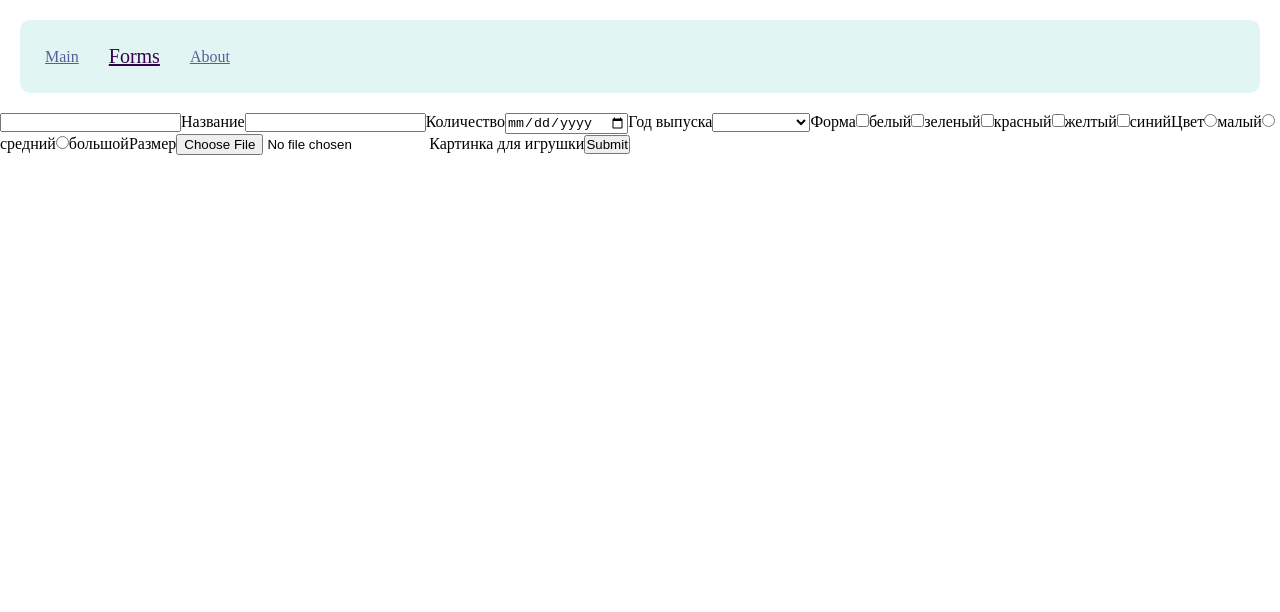
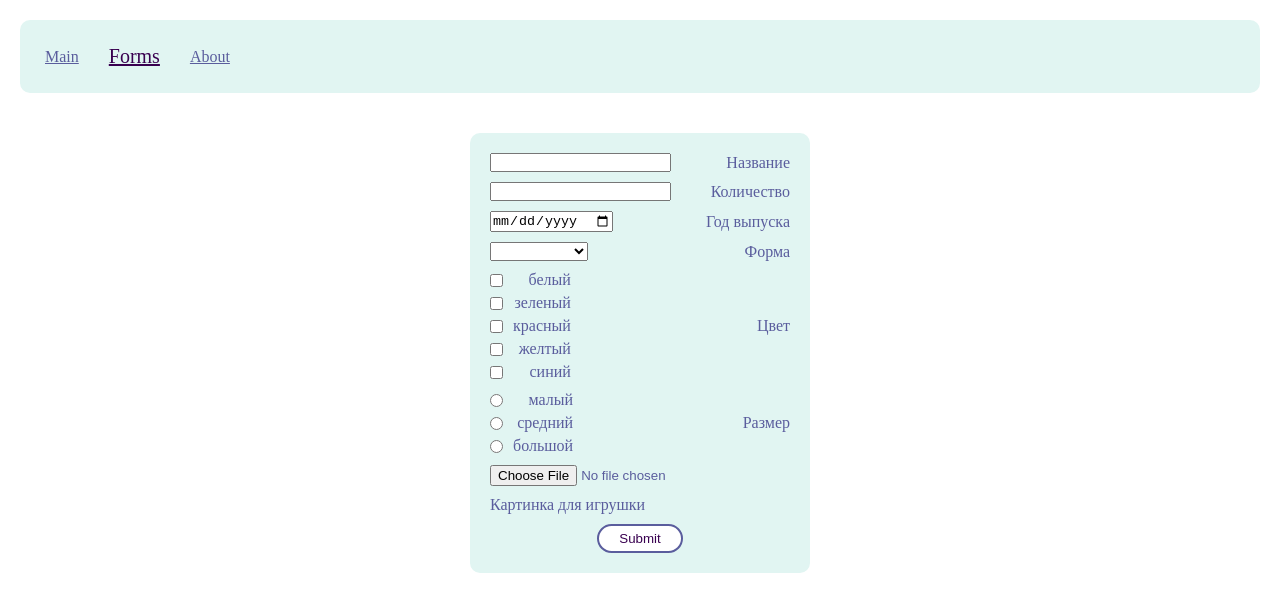
Before and after one commit to Qmeister65/rcs, a React (Vite) app: page /forms in a window 1280 px wide. Shown: the top 612 px of the page. Built offline with nearby package versions, Linux system fonts and the light colour scheme.

Commit message:
feat: add styles to form

```diff
--- /dev/null
+++ b/src/components/cardsForm.scss
@@ -0,0 +1,45 @@
+.cardsForm {
+  display: flex;
+  align-items: center;
+  flex-direction: column;
+  padding: 20px;
+  margin: 20px auto;
+  background: #e1f5f2;
+  border-radius: 10px;
+  width: 340px;
+  gap: 10px;
+  color: #5a5d9d;
+
+  &-field {
+    display: flex;
+    justify-content: space-between;
+    align-items: center;
+    flex-wrap: wrap;
+    gap: 10px;
+    width: 100%;
+
+    &__multiple {
+      display: flex;
+      gap: 5px;
+      flex-direction: column;
+    }
+  }
+
+  &__error {
+    color: #8b0000;
+  }
+
+  &__btn {
+    margin: 0 auto;
+    border-radius: 100px;
+    cursor: pointer;
+    padding: 5px 20px;
+    background: white;
+    color: #390050;
+    border: 2px solid #5a5d9d;
+
+    &:hover {
+      background: #6bc5d2;
+    }
+  }
+}
--- a/src/components/cardsForm.tsx
+++ b/src/components/cardsForm.tsx
@@ -2,6 +2,7 @@ import React from 'react';
 import { FormProps, FormState, Validation, ValidationError } from '@/types';
 import InputField from '@/components/inputField';
 import Form from '@/components/form';
+import './cardsForm.scss';
 
 class CardsForm extends React.Component<FormProps, FormState> {
   state: FormState = {
@@ -81,8 +82,13 @@ class CardsForm extends React.Component<FormProps, FormState> {
 
   render() {
     return (
-      <div>
-        <Form onError={this.onError} onSubmit={this.handleSubmit} validation={this.errorsArr}>
+      <>
+        <Form
+          className="cardsForm"
+          onError={this.onError}
+          onSubmit={this.handleSubmit}
+          validation={this.errorsArr}
+        >
           <InputField
             id="name"
             label="Название"
@@ -104,7 +110,7 @@ class CardsForm extends React.Component<FormProps, FormState> {
             refProp={this.props.dateRef}
             error={this.findError('date')}
           />
-          <label htmlFor="shape">
+          <label className="cardsForm-field" htmlFor="shape">
             <select id="shape" ref={this.props.shapeRef} defaultValue="">
               {this.props.shapes.map((el) => (
                 <option
@@ -118,9 +124,12 @@ class CardsForm extends React.Component<FormProps, FormState> {
               ))}
             </select>
             Форма
-            {this.findError('shape') && <span>{this.findError('shape')}</span>}
           </label>
-          <label>
+          {this.findError('shape') && (
+            <span className="cardsForm__error">{this.findError('shape')}</span>
+          )}
+          <label className="cardsForm-field">
+            <div className="cardsForm-field__multiple">
               {this.props.colorsRefs.map((el) => (
                 <InputField
                   key={el.id}
@@ -131,10 +140,14 @@ class CardsForm extends React.Component<FormProps, FormState> {
                   refProp={el.ref}
                 />
               ))}
+            </div>
             Цвет
-            {this.findError('color') && <span>{this.findError('color')}</span>}
           </label>
-          <label>
+          {this.findError('color') && (
+            <span className="cardsForm__error">{this.findError('color')}</span>
+          )}
+          <label className="cardsForm-field">
+            <div className="cardsForm-field__multiple">
               {this.props.sizesRefs.map((el) => (
                 <InputField
                   key={el.id}
@@ -145,9 +158,12 @@ class CardsForm extends React.Component<FormProps, FormState> {
                   refProp={el.ref}
                 />
               ))}
+            </div>
             Размер
-            {this.findError('size') && <span>{this.findError('size')}</span>}
           </label>
+          {this.findError('size') && (
+            <span className="cardsForm__error">{this.findError('size')}</span>
+          )}
           <InputField
             id="img"
             label="Картинка для игрушки"
@@ -155,9 +171,9 @@ class CardsForm extends React.Component<FormProps, FormState> {
             refProp={this.props.imageRef}
             error={this.findError('image')}
           />
-          <InputField id="submit" type="submit" value="Submit" />
+          <InputField id="submit" type="submit" value="Submit" inputStyle="cardsForm__btn" />
         </Form>
-      </div>
+      </>
     );
   }
 }
--- a/src/components/cardsList.scss
+++ b/src/components/cardsList.scss
@@ -4,5 +4,6 @@
   display: flex;
   flex-wrap: wrap;
   gap: 10px;
-  width: 80%;
+  padding: 20px;
+  margin: 20px;
 }
--- a/src/components/form.tsx
+++ b/src/components/form.tsx
@@ -2,6 +2,7 @@ import React from 'react';
 import { Validation, ValidationError } from '@/types';
 
 interface FormProps {
+  className: string;
   children: React.ReactNode | JSX.Element;
   onSubmit: () => void;
   onError: (errors: ValidationError[]) => void;
@@ -23,7 +24,11 @@ class Form extends React.Component<FormProps> {
   };
 
   render() {
-    return <form onSubmit={this.onSubmit}>{this.props.children}</form>;
+    return (
+      <form className={this.props.className} onSubmit={this.onSubmit}>
+        {this.props.children}
+      </form>
+    );
   }
 }
 
--- /dev/null
+++ b/src/components/inputField.scss
@@ -0,0 +1,12 @@
+.inputField {
+  display: flex;
+  justify-content: space-between;
+  align-items: center;
+  flex-wrap: wrap;
+  gap: 10px;
+  width: 100%;
+
+  &__error {
+    color: #8b0000;
+  }
+}
--- a/src/components/inputField.tsx
+++ b/src/components/inputField.tsx
@@ -1,20 +1,24 @@
 import React from 'react';
 import { InputFieldProps } from '@/types';
+import './inputField.scss';
 
 class InputField extends React.Component<InputFieldProps> {
   render() {
     return (
-      <label htmlFor={this.props.id}>
+      <>
+        <label className="inputField" htmlFor={this.props.id}>
           <input
             id={this.props.id}
             type={this.props.type}
             ref={this.props.refProp}
             value={this.props.value}
             name={this.props.id}
+            className={this.props.inputStyle}
           />
           {this.props.label}
-        {this.props.error && <span>{this.props.error}</span>}
         </label>
+        {this.props.error && <span className="inputField__error">{this.props.error}</span>}
+      </>
     );
   }
 }
--- a/src/pages/FormsPage.tsx
+++ b/src/pages/FormsPage.tsx
@@ -69,7 +69,7 @@ class FormsPage extends React.Component<Record<string, never>, FormPageState> {
 
   render() {
     return (
-      <div>
+      <div style={{ display: 'flex', flexDirection: 'column' }}>
         <CardsForm
           addCard={this.addCard}
           nameRef={this.name}
--- a/src/types.ts
+++ b/src/types.ts
@@ -20,6 +20,7 @@ export interface InputFieldProps {
   label?: string;
   error?: string;
   refProp?: React.RefObject<HTMLInputElement>;
+  inputStyle?: string;
 }
 
 export interface FormState {
```
Lines whose indentation alone changed are shown as unchanged.
